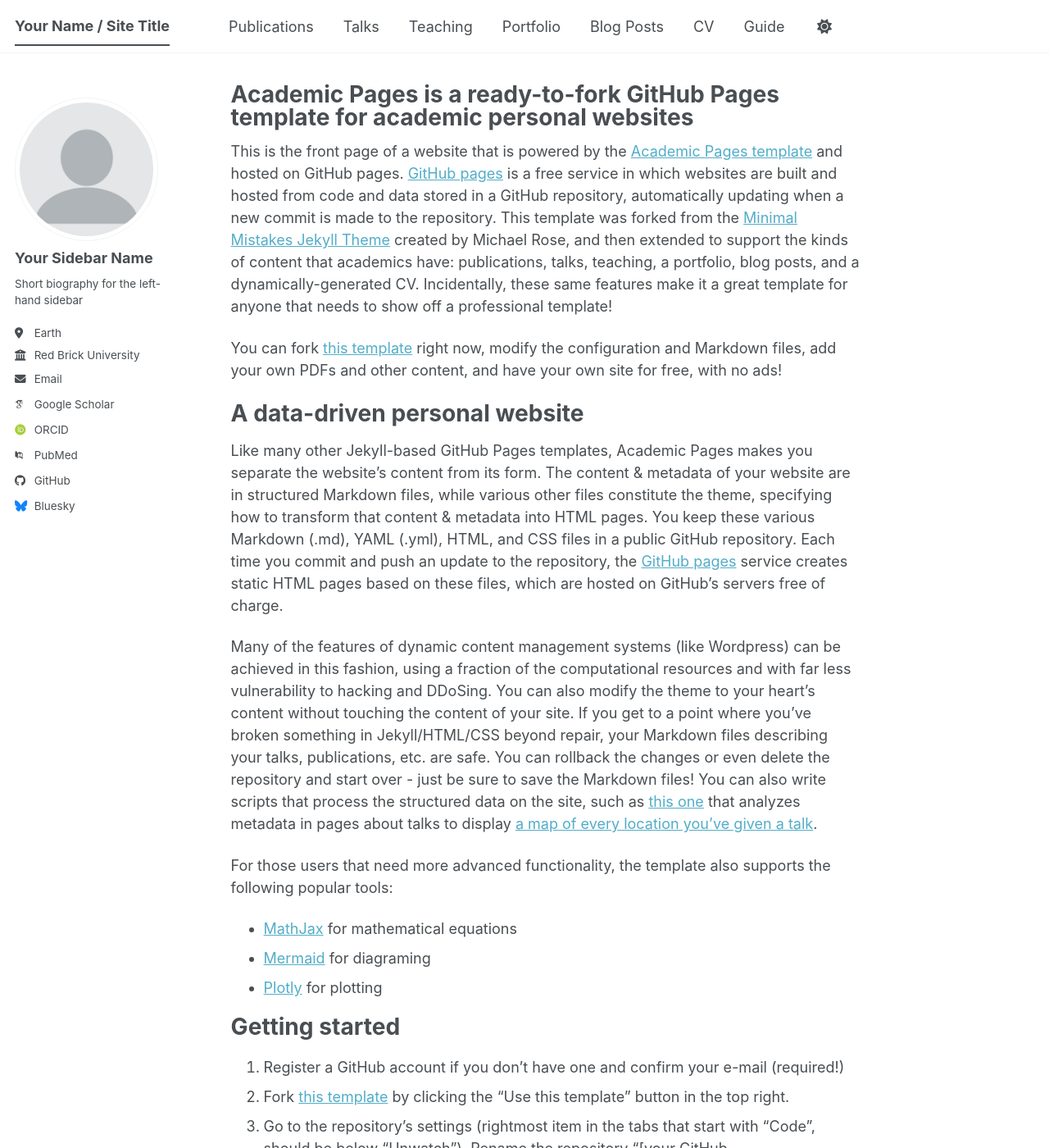
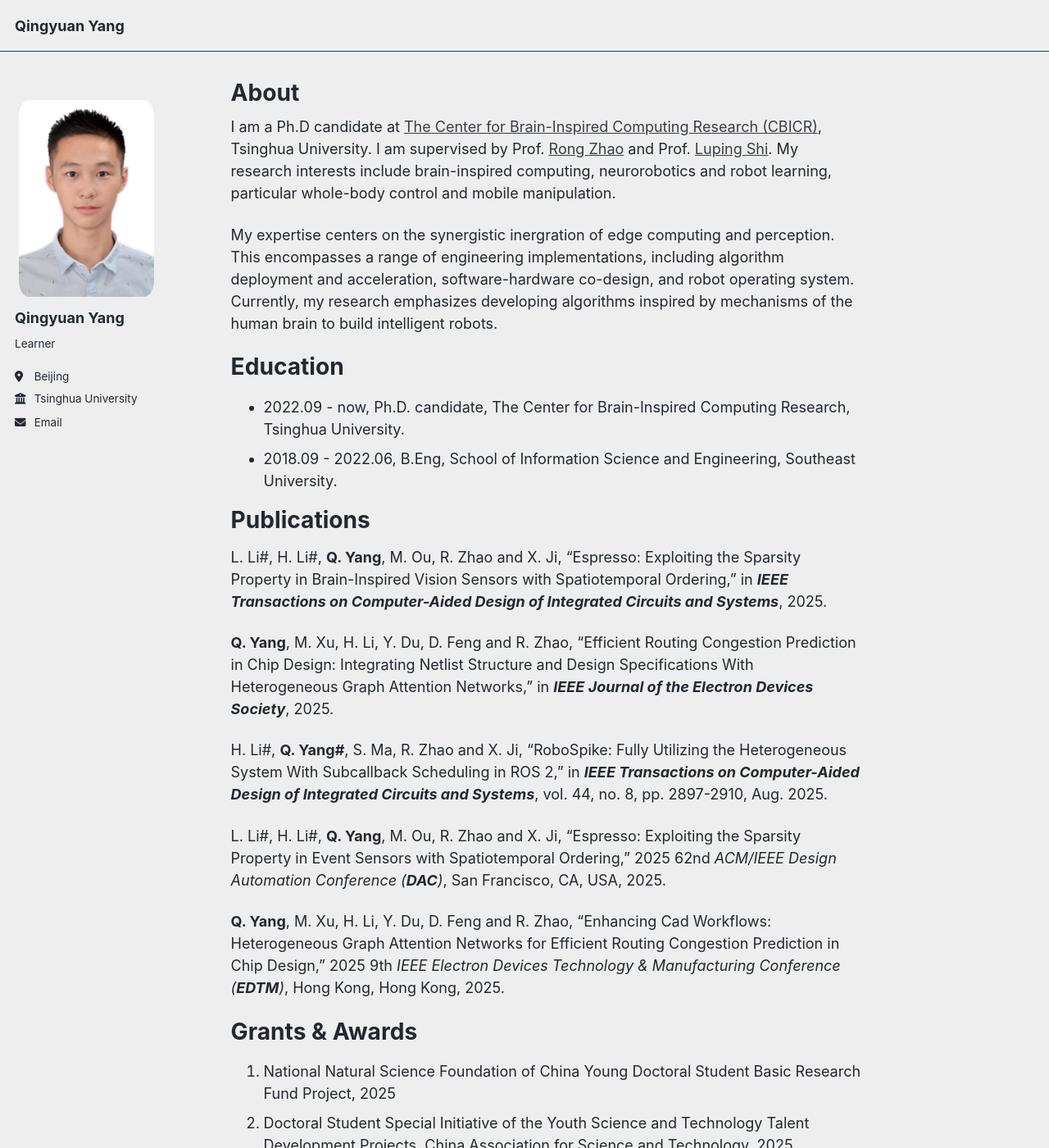
Before and after one commit to Yangqy22/Yangqy22.github.io, a Jekyll site: the page built from _pages/about.md, in a window 1280 px wide and 1400 px high. Shown: the whole window at 82% size. Built offline with Jekyll 4.4.1, drawn with Linux system fonts in a browser that asks for light colours; some web fonts are replaced; a script bundle is joined from its source files by our own code; library files that are not in the unit come from our copies; some of the changed text lies outside the part shown.

Commit message:
init, 2026 0308

```diff
--- a/_config.yml
+++ b/_config.yml
@@ -8,40 +8,40 @@
 
 # Basic Site Settings
 locale                   : "en-US"
-site_theme               : "default" # The available themes options are "default", "air", "sunrise", "mint", "dirt" and "contrast"
-title                    : "Your Name / Site Title"
-title_separator          : "-"
-name                     : &name "Your Name"
-description              : &description "Your Name's academic portfolio"   # Update this with a general description of your site, this is the default if not overridden by a page
-url                      : https://academicpages.github.io # The base hostname & protocol for your site e.g. "https://[your GitHub username].github.io",
+site_theme               : "air" # "default" # The available themes options are "default", "air", "sunrise", "mint", "dirt" and "contrast"
+title                    : "Qingyuan Yang"
+title_separator          : # "-"
+name                     : &name "Qingyuan Yang"
+description              : &description "Qingyuan Yang's academic portfolio"   # Update this with a general description of your site, this is the default if not overridden by a page
+url                      : https://Yangqy22.github.io # The base hostname & protocol for your site e.g. "https://[your GitHub username].github.io",
                                                            # or if you already have some other page hosted on Github then use "https://[your GitHub username].github.io/[Your Repo Name]"
 baseurl                  : "" # the subpath of your site, e.g. "/blog"
-repository               : "academicpages/academicpages.github.io"
+repository               : "Yangqy22/Yangqy22.github.io"
 
 # Site Author - The following control what appear as part of the author content on the side bar.
 #               If a field is blank the icon and link will not appear, otherwise it will be shown.
 #               Additional customization can be done by editing /_includes/author-profile.html
 author:
   # Biographic information
-  avatar           : "profile.png"
-  name             : "Your Sidebar Name"
+  avatar           : "yangqy22.jpg" # "profile.png"
+  name             : "Qingyuan Yang"
   pronouns         : # example: "she/her"
-  bio              : "Short biography for the left-hand sidebar"
-  location         : "Earth"
-  employer         : "Red Brick University"
+  bio              : "Learner"
+  location         : "Beijing"
+  employer         : "Tsinghua University"
   uri              : # URL
-  email            : "none@example.org"
+  email            : "yangqy22@mails.tsinghua.edu.cn"
 
   # Academic websites
   academia         : # URL
   arxiv            : # URL - Update with the correct link to your profile
-  googlescholar    : "https://scholar.google.com/citations?user=PS_CX0AAAAAJ"
+  googlescholar    : # "https://scholar.google.com/citations?user=PS_CX0AAAAAJ"
   inspire-hep      : # URL
   impactstory      : # URL
-  orcid            : "https://orcid.org/yourorcidurl"
+  orcid            : # "https://orcid.org/yourorcidurl"
   semantic         : # URL
   ssrn             : # URL
-  pubmed           : "https://www.ncbi.nlm.nih.gov/pubmed/?term=john+snow"
+  pubmed           : # "https://www.ncbi.nlm.nih.gov/pubmed/?term=john+snow"
   researchgate     : # URL
   scopus           : # URL
   zotero           : # URL
@@ -51,13 +51,13 @@ author:
   bitbucket        : # Username - Update with your username on the site
   codepen          : # Username
   dribbble         : # Username
-  github           : "academicpages"
+  github           : # "academicpages"
   kaggle           : # Username
   stackoverflow    : # User number or user number and name (i.e., use "1" or "1/jeff-atwood")
 
   # Social media
   artstation       : # Username
-  bluesky          : "bsky.app" # Replace this with you Bluesky username
+  # bluesky          : "bsky.app" # Replace this with you Bluesky username
   facebook         : # Username
   flickr           : # Username
   foursquare       : # Username
--- a/_includes/masthead.html
+++ b/_includes/masthead.html
@@ -18,9 +18,9 @@
               <a href="{{ domain }}{{ link.url }}">{{ link.title }}</a>
             </li>
           {% endfor %}
-          <li id="theme-toggle" class="masthead__menu-item persist tail">
+          <!-- <li id="theme-toggle" class="masthead__menu-item persist tail">
             <a role="button" aria-labelledby="theme-icon"><i id="theme-icon" class="fa-solid fa-sun" aria-hidden="true" title="toggle theme"></i></a>
-          </li>
+          </li> -->
         </ul>
         <ul class="hidden-links hidden"></ul>
       </nav>
--- a/_pages/about.md
+++ b/_pages/about.md
@@ -1,56 +1,48 @@
 ---
 permalink: /
-title: "Academic Pages is a ready-to-fork GitHub Pages template for academic personal websites"
+title: "About"
 author_profile: true
 redirect_from:
   - /about/
   - /about.html
 ---
 
-This is the front page of a website that is powered by the [Academic Pages template](https://github.com/academicpages/academicpages.github.io) and hosted on GitHub pages. [GitHub pages](https://pages.github.com) is a free service in which websites are built and hosted from code and data stored in a GitHub repository, automatically updating when a new commit is made to the repository. This template was forked from the [Minimal Mistakes Jekyll Theme](https://mmistakes.github.io/minimal-mistakes/) created by Michael Rose, and then extended to support the kinds of content that academics have: publications, talks, teaching, a portfolio, blog posts, and a dynamically-generated CV. Incidentally, these same features make it a great template for anyone that needs to show off a professional template!
+I am a Ph.D candidate at [The Center for Brain-Inspired Computing Research (CBICR)](https://www.cbicr.tsinghua.edu.cn/), Tsinghua University. I am supervised by Prof. [Rong Zhao](https://faculty.dpi.tsinghua.edu.cn/zhaorong/en/index.htm) and Prof. [Luping Shi](https://faculty.dpi.tsinghua.edu.cn/shiluping/en/index.htm). My research interests include brain-inspired computing, neurorobotics and robot learning, particular whole-body control and mobile manipulation.
 
- You can fork [this template](https://github.com/academicpages/academicpages.github.io) right now, modify the configuration and Markdown files, add your own PDFs and other content, and have your own site for free, with no ads!
+My expertise centers on the synergistic inergration of edge computing and perception. This encompasses a range of engineering implementations, including algorithm deployment and acceleration, software-hardware co-design, and robot operating system. Currently, my research emphasizes developing algorithms inspired by mechanisms of the human brain to build intelligent robots.
 
-A data-driven personal website
+
+
+Education
 ======
-Like many other Jekyll-based GitHub Pages templates, Academic Pages makes you separate the website's content from its form. The content & metadata of your website are in structured Markdown files, while various other files constitute the theme, specifying how to transform that content & metadata into HTML pages. You keep these various Markdown (.md), YAML (.yml), HTML, and CSS files in a public GitHub repository. Each time you commit and push an update to the repository, the [GitHub pages](https://pages.github.com/) service creates static HTML pages based on these files, which are hosted on GitHub's servers free of charge.
+- 2022.09 - now, Ph.D. candidate, The Center for Brain-Inspired Computing Research, Tsinghua University.
+- 2018.09 - 2022.06, B.Eng, School of Information Science and Engineering, Southeast University.
 
-Many of the features of dynamic content management systems (like Wordpress) can be achieved in this fashion, using a fraction of the computational resources and with far less vulnerability to hacking and DDoSing. You can also modify the theme to your heart's content without touching the content of your site. If you get to a point where you've broken something in Jekyll/HTML/CSS beyond repair, your Markdown files describing your talks, publications, etc. are safe. You can rollback the changes or even delete the repository and start over - just be sure to save the Markdown files! You can also write scripts that process the structured data on the site, such as [this one](https://github.com/academicpages/academicpages.github.io/blob/master/talkmap.ipynb) that analyzes metadata in pages about talks to display [a map of every location you've given a talk](https://academicpages.github.io/talkmap.html).
 
-For those users that need more advanced functionality, the template also supports the following popular tools:
-- [MathJax](https://www.mathjax.org/) for mathematical equations
-- [Mermaid](https://mermaid.js.org/) for diagraming
-- [Plotly](https://plotly.com/javascript/) for plotting
 
-Getting started
+Publications
 ======
-1. Register a GitHub account if you don't have one and confirm your e-mail (required!)
-1. Fork [this template](https://github.com/academicpages/academicpages.github.io) by clicking the "Use this template" button in the top right.
-1. Go to the repository's settings (rightmost item in the tabs that start with "Code", should be below "Unwatch"). Rename the repository "[your GitHub username].github.io", which will also be your website's URL.
-1. Set site-wide configuration and create content & metadata (see below -- also see [this set of diffs](https://archive.is/3TPas) showing what files were changed to set up [an example site](https://getorg-testacct.github.io) for a user with the username "getorg-testacct")
-1. Upload any files (like PDFs, .zip files, etc.) to the files/ directory. They will appear at https://[your GitHub username].github.io/files/example.pdf.
-1. Check status by going to the repository settings, in the "GitHub pages" section
 
-Site-wide configuration
-------
-The main configuration file for the site is in the base directory in [_config.yml](https://github.com/academicpages/academicpages.github.io/blob/master/_config.yml), which defines the content in the sidebars and other site-wide features. You will need to replace the default variables with ones about yourself and your site's github repository. The configuration file for the top menu is in [_data/navigation.yml](https://github.com/academicpages/academicpages.github.io/blob/master/_data/navigation.yml). For example, if you don't have a portfolio or blog posts, you can remove those items from that navigation.yml file to remove them from the header.
+L. Li#, H. Li#, **Q. Yang**, M. Ou, R. Zhao and X. Ji, "Espresso: Exploiting the Sparsity Property in Brain-Inspired Vision Sensors with Spatiotemporal Ordering," in **_IEEE Transactions on Computer-Aided Design of Integrated Circuits and Systems_**, 2025.
 
-Create content & metadata
-------
-For site content, there is one Markdown file for each type of content, which are stored in directories like _publications, _talks, _posts, _teaching, or _pages. For example, each talk is a Markdown file in the [_talks directory](https://github.com/academicpages/academicpages.github.io/tree/master/_talks). At the top of each Markdown file is structured data in YAML about the talk, which the theme will parse to do lots of cool stuff. The same structured data about a talk is used to generate the list of talks on the [Talks page](https://academicpages.github.io/talks), each [individual page](https://academicpages.github.io/talks/2012-03-01-talk-1) for specific talks, the talks section for the [CV page](https://academicpages.github.io/cv), and the [map of places you've given a talk](https://academicpages.github.io/talkmap.html) (if you run this [python file](https://github.com/academicpages/academicpages.github.io/blob/master/talkmap.py) or [Jupyter notebook](https://github.com/academicpages/academicpages.github.io/blob/master/talkmap.ipynb), which creates the HTML for the map based on the contents of the _talks directory).
 
-**Markdown generator**
+**Q. Yang**, M. Xu, H. Li, Y. Du, D. Feng and R. Zhao, "Efficient Routing Congestion Prediction in Chip Design: Integrating Netlist Structure and Design Specifications With Heterogeneous Graph Attention Networks," in **_IEEE Journal of the Electron Devices Society_**, 2025.
 
-The repository includes [a set of Jupyter notebooks](https://github.com/academicpages/academicpages.github.io/tree/master/markdown_generator
-) that converts a CSV containing structured data about talks or presentations into individual Markdown files that will be properly formatted for the Academic Pages template. The sample CSVs in that directory are the ones I used to create my own personal website at stuartgeiger.com. My usual workflow is that I keep a spreadsheet of my publications and talks, then run the code in these notebooks to generate the Markdown files, then commit and push them to the GitHub repository.
+H. Li#, **Q. Yang#**, S. Ma, R. Zhao and X. Ji, "RoboSpike: Fully Utilizing the Heterogeneous System With Subcallback Scheduling in ROS 2," in **_IEEE Transactions on Computer-Aided Design of Integrated Circuits and Systems_**, vol. 44, no. 8, pp. 2897-2910, Aug. 2025.
 
-How to edit your site's GitHub repository
-------
-Many people use a git client to create files on their local computer and then push them to GitHub's servers. If you are not familiar with git, you can directly edit these configuration and Markdown files directly in the github.com interface. Navigate to a file (like [this one](https://github.com/academicpages/academicpages.github.io/blob/master/_talks/2012-03-01-talk-1.md) and click the pencil icon in the top right of the content preview (to the right of the "Raw | Blame | History" buttons). You can delete a file by clicking the trashcan icon to the right of the pencil icon. You can also create new files or upload files by navigating to a directory and clicking the "Create new file" or "Upload files" buttons.
+L. Li#, H. Li#, **Q. Yang**, M. Ou, R. Zhao and X. Ji, "Espresso: Exploiting the Sparsity Property in Event Sensors with Spatiotemporal Ordering," 2025 62nd _ACM/IEEE Design Automation Conference (**DAC**)_, San Francisco, CA, USA, 2025.
 
-Example: editing a Markdown file for a talk
-![Editing a Markdown file for a talk](/images/editing-talk.png)
+**Q. Yang**, M. Xu, H. Li, Y. Du, D. Feng and R. Zhao, "Enhancing Cad Workflows: Heterogeneous Graph Attention Networks for Efficient Routing Congestion Prediction in Chip Design," 2025 9th _IEEE Electron Devices Technology & Manufacturing Conference (**EDTM**)_, Hong Kong, Hong Kong, 2025.
 
-For more info
-------
-More info about configuring Academic Pages can be found in [the guide](https://academicpages.github.io/markdown/), the [growing wiki](https://github.com/academicpages/academicpages.github.io/wiki), and you can always [ask a question on GitHub](https://github.com/academicpages/academicpages.github.io/discussions). The [guides for the Minimal Mistakes theme](https://mmistakes.github.io/minimal-mistakes/docs/configuration/) (which this theme was forked from) might also be helpful.
+
+
+Grants & Awards
+======
+
+1. National Natural Science Foundation of China Young Doctoral Student Basic Research Fund Project, 2025 <br>
+<!-- 国家自然科学基金青年学生基础研究项目（博士研究生） -->
+<!-- Research on Brain-Inpired Proprioception ... Embodied Intelligent Interaction -->
+2. Doctoral Student Special Initiative of the Youth Science and Technology Talent Development Projects, China Association for Science and Technology, 2025 <br>
+<!-- 中国科协青年科技人才培育工程博士生专项计划 -->
+3. Merit Student of Beijing, 2025 <br>
+<!-- 北京市三好学生 -->
--- a/assets/css/main.scss
+++ b/assets/css/main.scss
@@ -41,3 +41,15 @@
     "vendor/font-awesome/solid",
     "vendor/font-awesome/brands"
 ;
+.author__avatar img {
+  width: 250px !important;      /* 设置固定宽度 */
+  height: 250px !important;     /* 设置固定高度 */
+  object-fit: cover !important; /* 图片填充，会裁剪以适应尺寸 */
+  border-radius: 10% !important; /* 保持圆形 */
+  border: none !important;      /* 移除任何边框 */
+  box-shadow: none !important;  /* 移除阴影效果 */
+}
+.masthead__menu-item--lg a {
+  text-decoration: none !important;
+  border-bottom: none !important;
+}
```
Also changed, not shown: _data/navigation.yml (+16 -16 lines), images/yangqy22.jpg (added).
